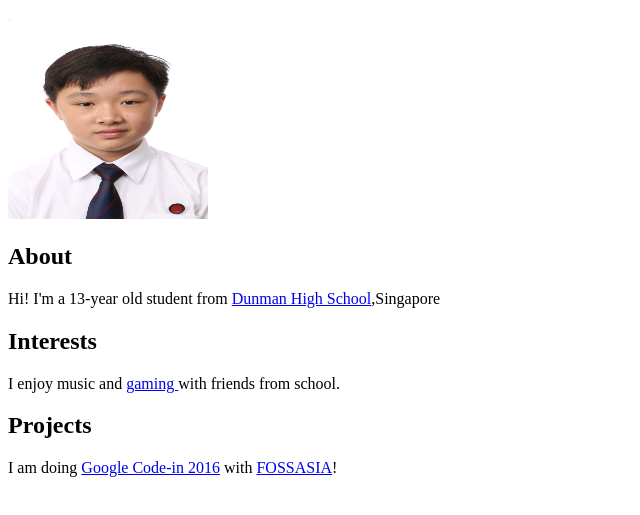
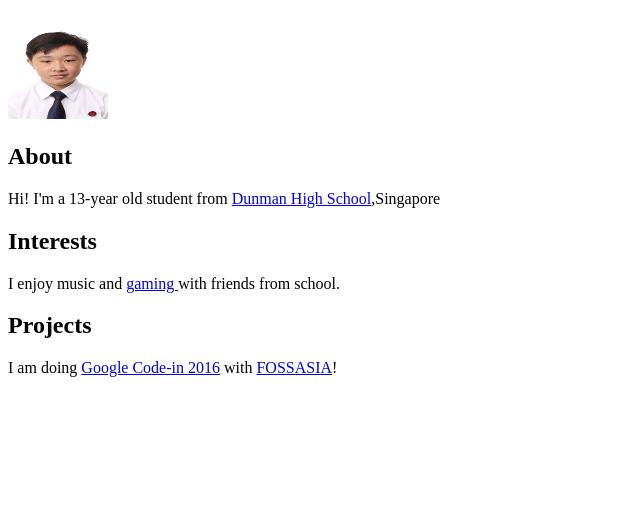
Before and after one commit to 17y2aelijahhuang/17y2aelijahhuang.github.io, a plain HTML site: page index.html in a window 1280 px wide. Shown: the part 61-576 px from the top of the page, without its empty margins (0-640 px from the left). Drawn offline with Linux system fonts and the light colour scheme.

Commit message:
Update index.html

```diff
--- a/index.html
+++ b/index.html
@@ -6,7 +6,7 @@
    </head>
   <body>
       <h1>Welcome to my personal website!</h1>
-      <img src="photo.jpg" height="200" width="200"/>
+      <img src="photo.jpg" height="100" width="100"/>
           <h2>About</h2>
     <p>Hi! I'm a 13-year old student from <a href="http://dunmanhigh.moe.edu.sg/wp-content/uploads/website/index.html"/>Dunman High School</a>,Singapore </p>
     <h2> Interests</h2>
```
